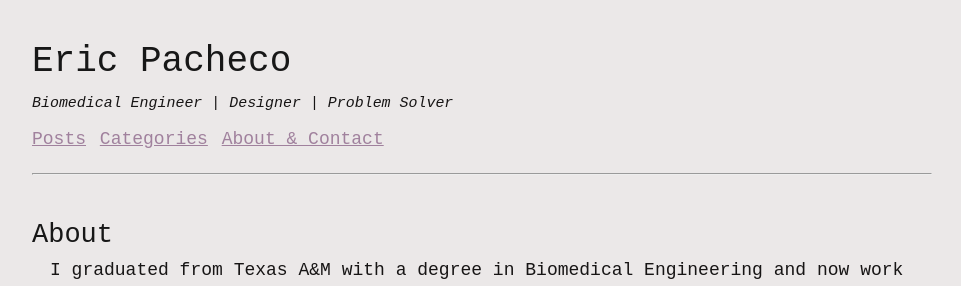
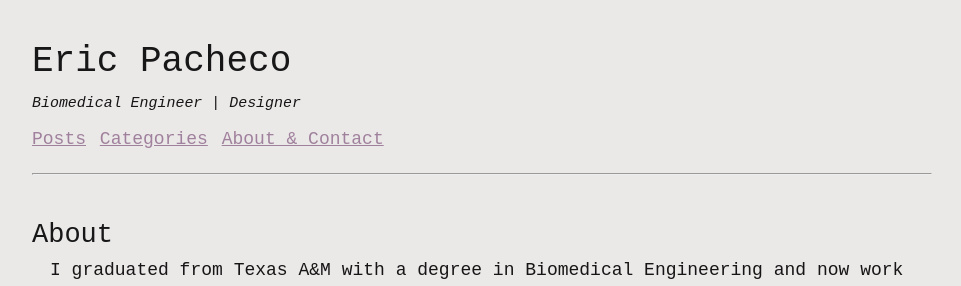
Before and after one commit to beigeandbrown/Professional-Website, a Jekyll site: the page built from index.md, in a window 1280 px wide. Shown: the top 286 px of the page, without its empty margins (158-1119 px from the left). Built offline with Jekyll 4.4.1, drawn with Linux system fonts in a browser that asks for light colours.

Commit message:
Took away problem solver in header.html

```diff
--- a/_includes/header.html
+++ b/_includes/header.html
@@ -1,7 +1,7 @@
 <div class="header">
     <h1>Eric Pacheco</h1>
     <br>
-    <h5><i>Biomedical Engineer | Designer | Problem Solver</i></h5>
+    <h5><i>Biomedical Engineer | Designer</i></h5>
     <br>
     {% include nav.html %}
     <hr>
```
